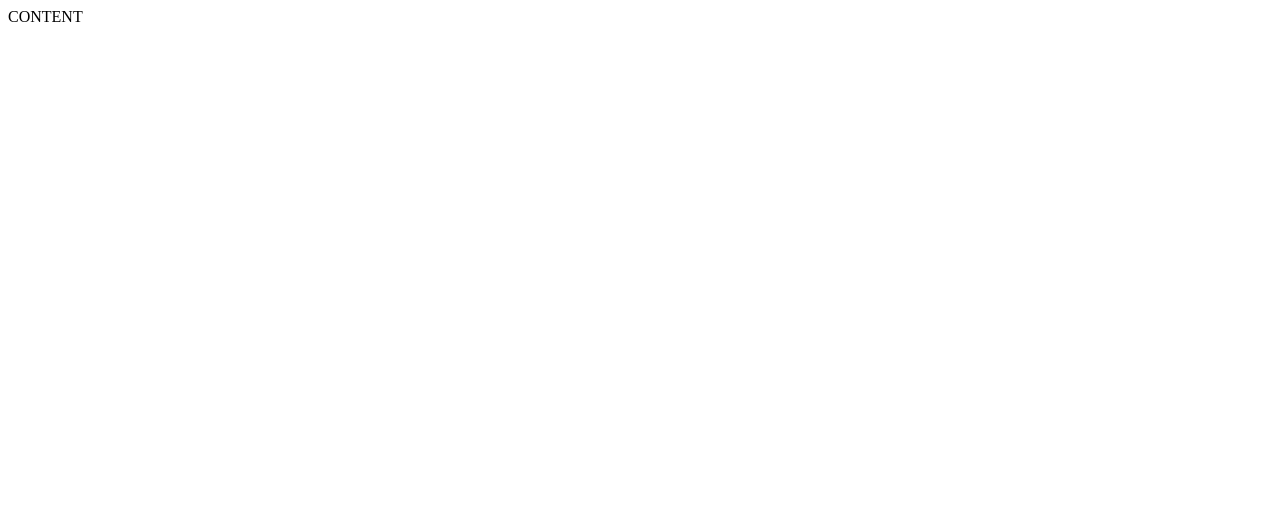
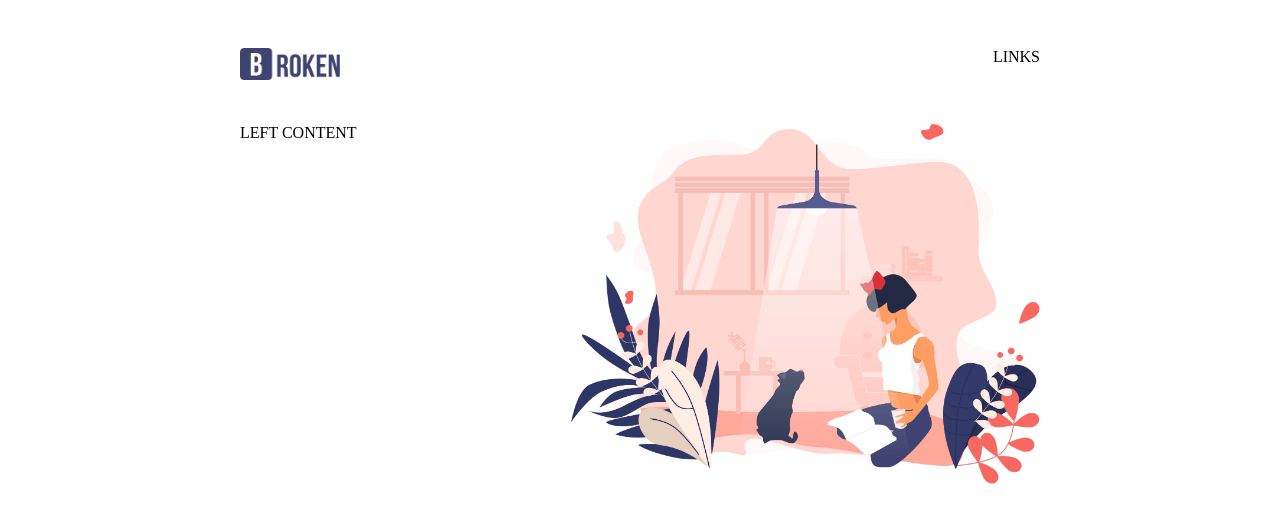
Before and after one commit to AdomasKazlauskas/03-a-happy-weekend, a website: page index.html in a window 1280 px wide. Drawn offline with Linux system fonts and the light colour scheme.

Commit message:
Main layout #3

```diff
--- a/index.html
+++ b/index.html
@@ -14,10 +14,61 @@
     <link rel="mask-icon" href="./favicon/safari-pinned-tab.svg" color="#5bbad5">
     <meta name="msapplication-TileColor" content="#da532c">
     <meta name="theme-color" content="#ffffff">
+    <style>
+        body {}
+
+        header {
+            display: inline-block;
+            width: 800px;
+            margin-top: 40px;
+            margin-left: calc(50% - 400px);
+        }
+
+        header>img {
+            width: 100px;
+            float: left;
+        }
+
+        nav {
+            float: right;
+        }
+
+        main {
+            display: inline-block;
+            width: 800px;
+            margin-top: 40px;
+            margin-left: calc(50% - 400px);
+        }
+
+        main>div {
+            width: 35%;
+            float: left;
+        }
+
+        main>img {
+            width: 60%;
+            float: right;
+        }
+    </style>
 </head>
 
 <body>
-    CONTENT
+    <header>
+       <img src="./img/logo.png" alt="logo">
+       <nav>
+            LINKS
+       </nav>
+    </header>
+
+    <main>
+        <div>
+            LEFT CONTENT
+        </div>
+        <img src="./img/katukas.png" alt="katukas">
+    </main>
 </body>
 
 </html>
+
+
+<!-- margin: 0 auto; tik su block elementais-->
```
